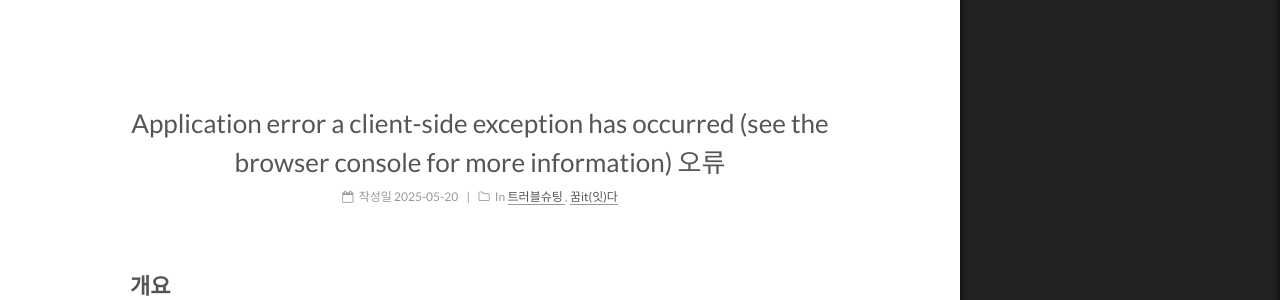
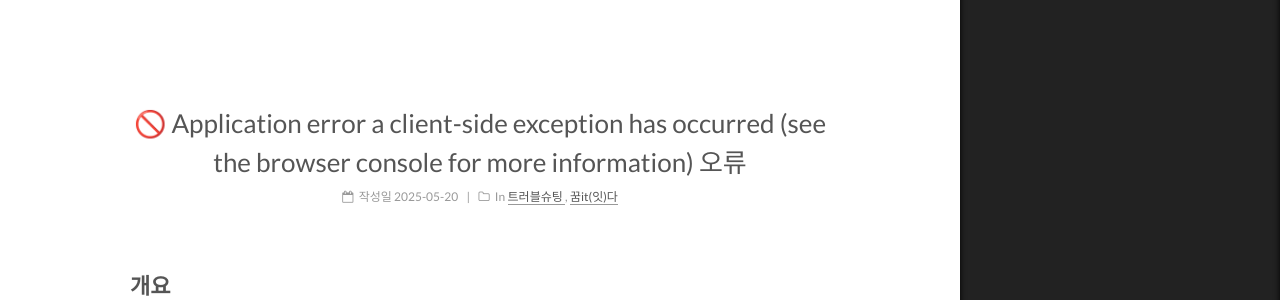
Before and after one commit to zxxmin/zxxmin.github.io, a Jekyll site: the page built from _posts/2025-05-20-gyeonggi-error.md, in a window 1280 px wide. Shown: the part 237-537 px from the top of the page. Built offline with Jekyll 4.4.1, drawn with Linux system fonts in a browser that asks for light colours.

Commit message:
fix: 트러블슈팅 - 클라이언트 오류 정리 아이콘 추가

```diff
--- a/_posts/2025-05-20-gyeonggi-error.md
+++ b/_posts/2025-05-20-gyeonggi-error.md
@@ -1,5 +1,5 @@
 ---
-title: Application error a client-side exception has occurred (see the browser console for more information) 오류
+title: 🚫 Application error a client-side exception has occurred (see the browser console for more information) 오류
 date: 2025-05-20 00:00:01
 categories:
   - 트러블슈팅
```
